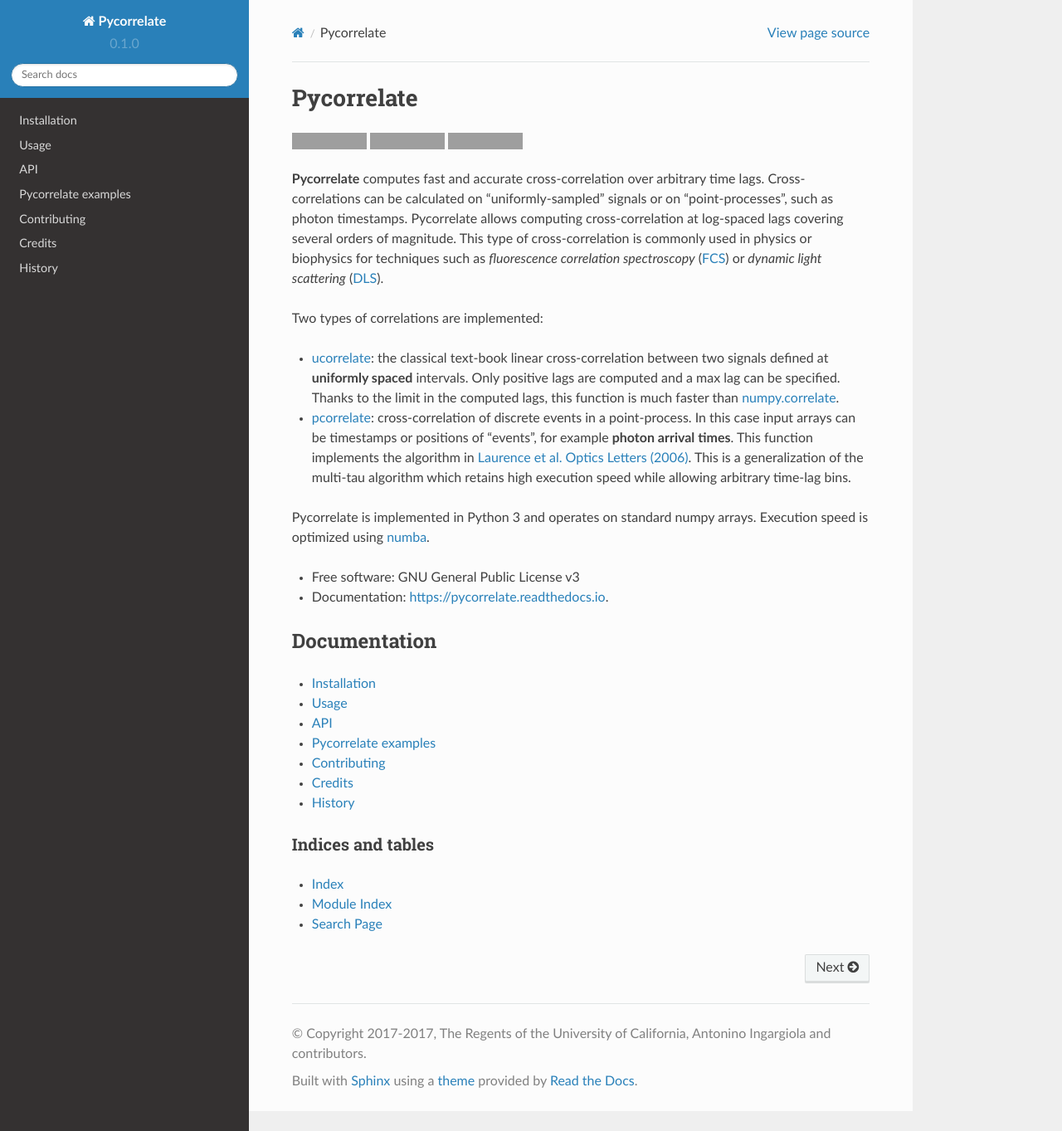
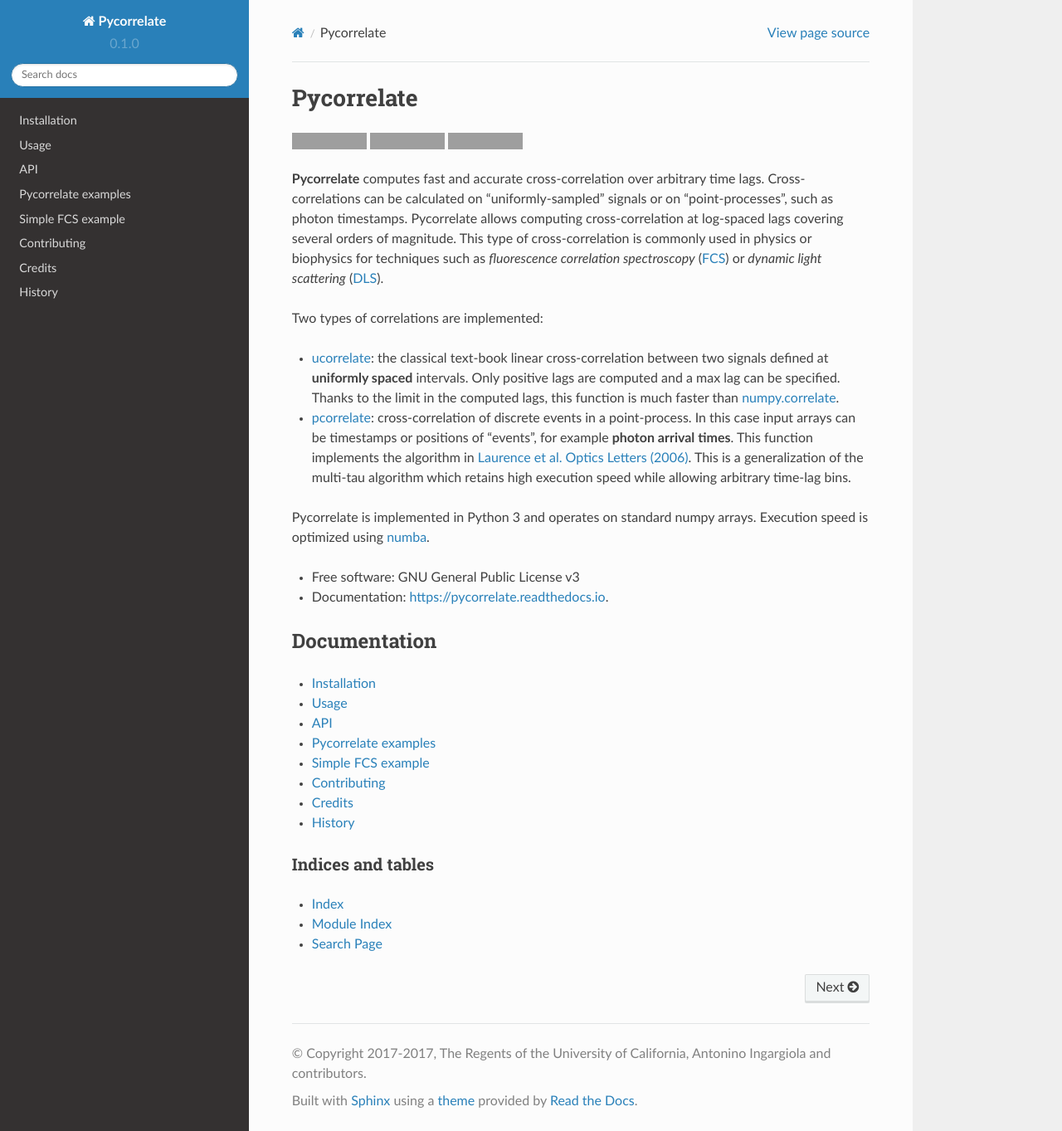
Before and after one commit to tritemio/pycorrelate, a Sphinx documentation site: the page built from docs/index.rst, in a window 1280 px wide and 1363 px high. Shown: the whole window at 83% size. Built offline with Sphinx 7.4.7 and the Read the Docs theme 2.0.0, drawn with Linux system fonts in a browser that asks for light colours; grey boxes are pictures that could not be loaded.

Commit message:
Add simple FCS notebook

```diff
--- a/docs/index.rst
+++ b/docs/index.rst
@@ -10,6 +10,7 @@
    usage
    api
    notebooks/pycorrelate-examples
+   notebooks/Simple FCS example
    contributing
    authors
    history
```
Also changed, not shown: docs/notebooks/Simple FCS example.ipynb (added), docs/notebooks/pycorrelate-examples.ipynb.
